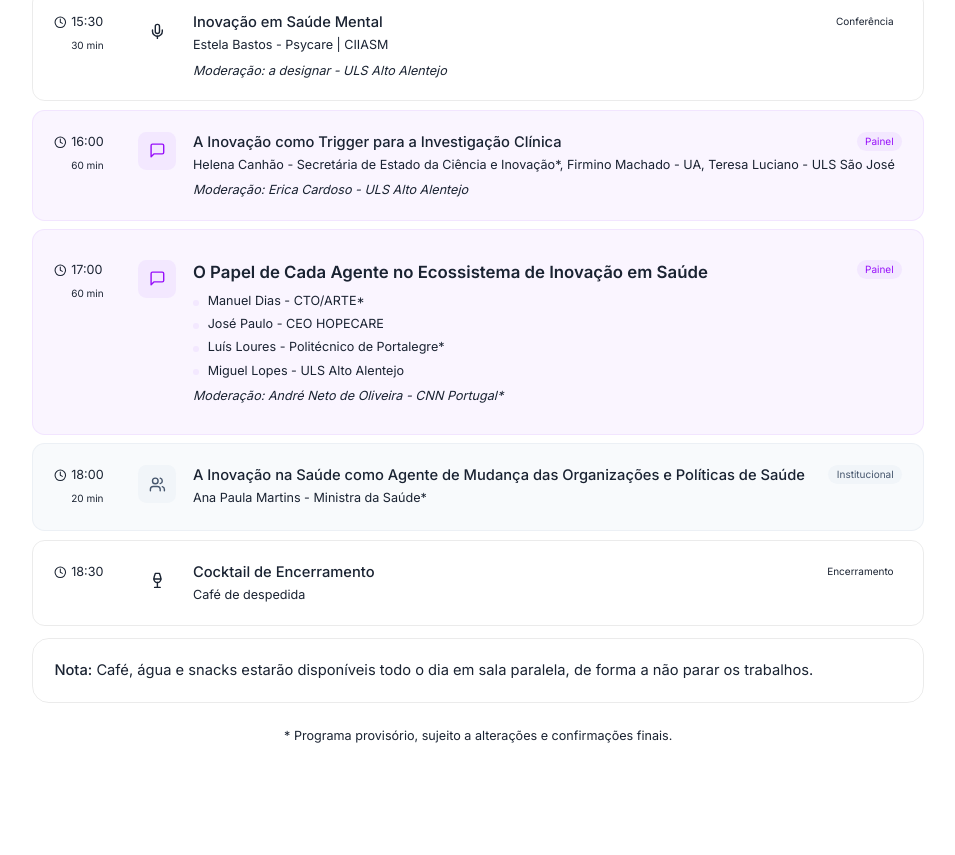
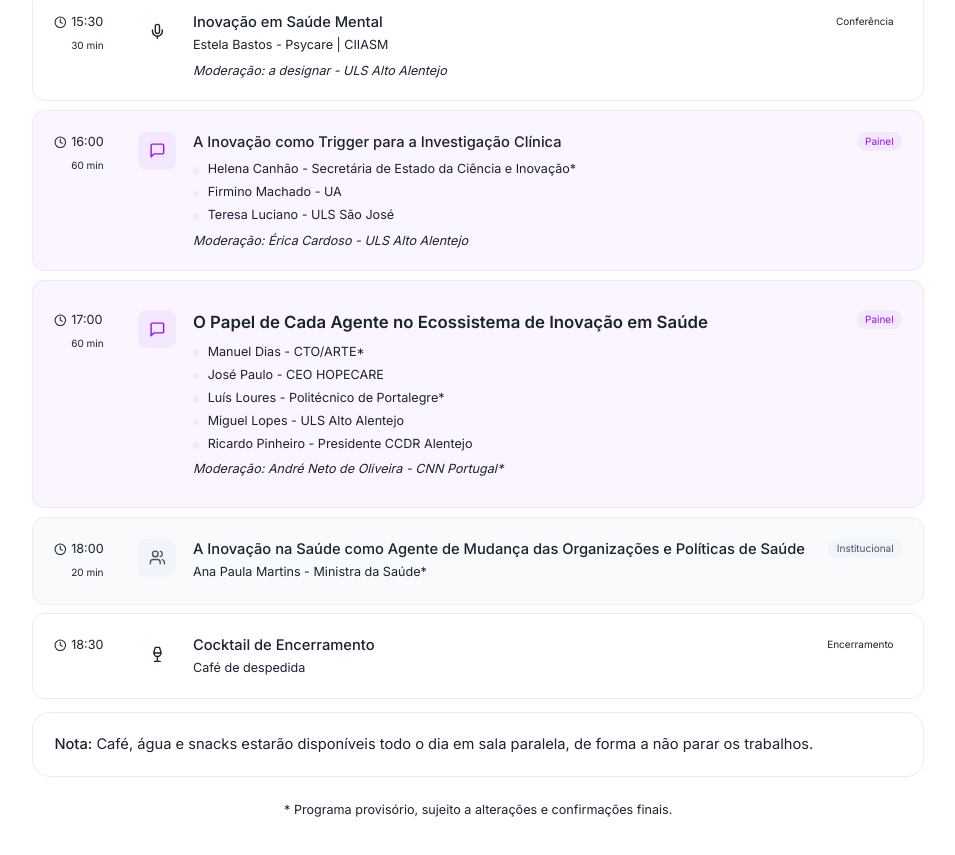
Before and after one commit to KindTech26/AlentejoInnovationSummit, a React (Vite) app: page / in a window 1280 px wide. Shown: the part 4259-5114 px from the top of the page, without its empty margins (316-1271 px from the left). Built offline with nearby package versions, Linux system fonts and the light colour scheme.

Commit message:
Atualiza sessões das 16h e 17h no programa

```diff
--- a/src/app/components/ProgramaSection.tsx
+++ b/src/app/components/ProgramaSection.tsx
@@ -169,8 +169,12 @@ const day2Sessions: Session[] = [
   {
     time: "16:00",
     title: "A Inovação como Trigger para a Investigação Clínica",
-    speaker: "Helena Canhão - Secretária de Estado da Ciência e Inovação*, Firmino Machado - UA, Teresa Luciano - ULS São José",
-    moderacao: "Erica Cardoso - ULS Alto Alentejo",
+    bullets: [
+      "Helena Canhão - Secretária de Estado da Ciência e Inovação*",
+      "Firmino Machado - UA",
+      "Teresa Luciano - ULS São José",
+    ],
+    moderacao: "Érica Cardoso - ULS Alto Alentejo",
     type: "panel",
     duration: "60 min",
   },
@@ -183,6 +187,7 @@ const day2Sessions: Session[] = [
       "José Paulo - CEO HOPECARE",
       "Luís Loures - Politécnico de Portalegre*",
       "Miguel Lopes - ULS Alto Alentejo",
+      "Ricardo Pinheiro - Presidente CCDR Alentejo",
     ],
     type: "panel",
     duration: "60 min",
```
